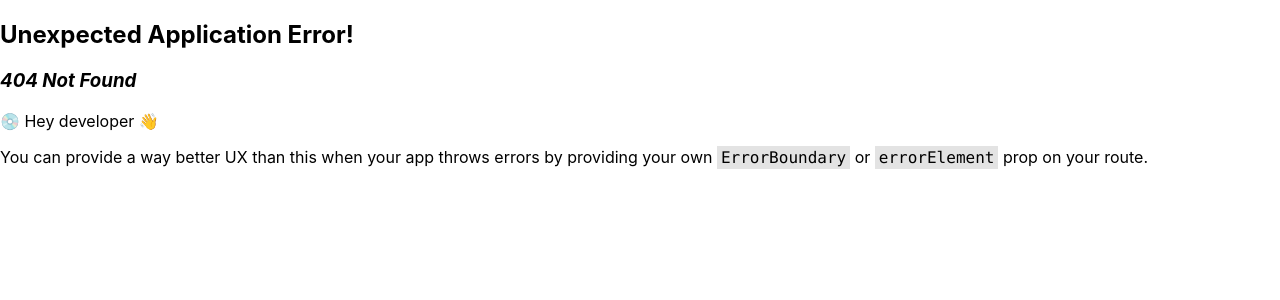
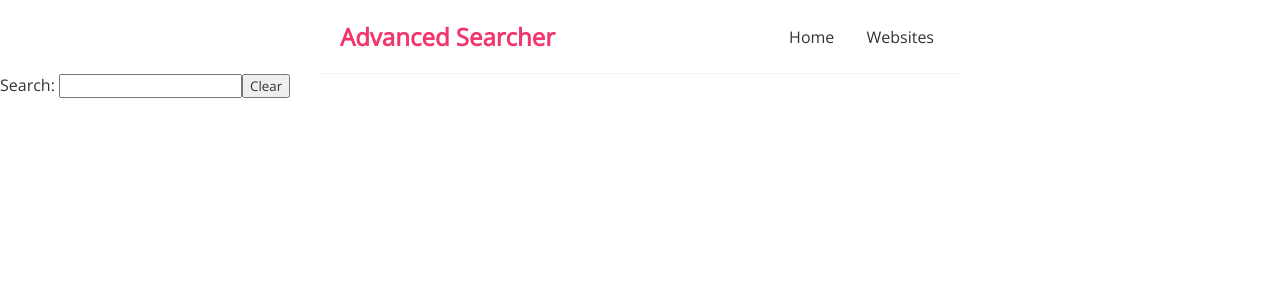
Before and after one commit to np-2001/search-app, a React (Create React App) app: page /search in a window 1280 px wide. Before the commit this address had no page. Shown: the top 300 px of the page. Built offline with nearby package versions, Linux system fonts and the light colour scheme.

Commit message:
Added nav bar, added 2nd page for searching, created a search bar, and added react router to navigate pages

```diff
--- a/src/App.js
+++ b/src/App.js
@@ -1,32 +1,31 @@
 import './App.css';
 import {PropTypes} from "prop-types";
-import {
-  createBrowserRouter,
-  RouterProvider,
-} from "react-router-dom";
+import Navbar from './Navbar';
 
 function App() {
   return (
     <div className="App">
+     <Navbar />
      <Description/>
      <Search text = "add search"/>
-     <Website_Query/>
     </div>
   );
 }
 
+
+
 function Description() {
   return (
     <div>
-      <h1>Advanced Search Filter</h1>
       <p> Add websites you want to search then give a prompt!</p>
     </div>
   );
 }
+
 function Search(props) {
   return (
     <form>
-      <label for='search_request'> Enter search request: </label>
+      <label for='search_request'></label>
       <input type="text" id='search_request' value= {props.text}/>
     </form>
   );
@@ -35,10 +34,6 @@ function Search(props) {
 Search.propTypes = {
   text: PropTypes.string,
 };
-//Button to go to website_query
-function Website_Query(){
-  return (
-    <button>Enter website urls</button>
-  );
-}
+
+
 export default App;
--- /dev/null
+++ b/src/Navbar.js
@@ -0,0 +1,16 @@
+import React from 'react'
+
+function Navbar() {
+
+    return (
+        <nav className="navbar">
+            <h1> Advanced Searcher </h1>
+            <div className="pages">
+                <a href='/'> Home</a>
+                <a href='/search'> Websites </a>
+            </div>
+        </nav>
+    );
+}
+
+export default Navbar
--- /dev/null
+++ b/src/Search.js
@@ -0,0 +1,68 @@
+import React from 'react'
+
+import Navbar from './Navbar'
+
+import { useState, useEffect } from "react";
+
+function Search() {
+  return (
+    <div className='searchpage'>
+    <Navbar />
+    <Searchbar/>
+
+    </div>
+
+  )
+}
+
+function Searchbar() {
+    const [searchData,setSearchData] = useState([]);
+    const [Search, SetSearch] = useState("");
+    const [Entered, SetEntered] = useState("")
+
+    useEffect(() => {
+        // Load search data from localStorage when the component mounts
+        const storedData = localStorage.getItem('searchData');
+        if (storedData) {
+          setSearchData(JSON.parse(storedData));
+        }
+      }, []);
+
+      useEffect(() => {
+        // Save search data to localStorage whenever it changes
+        localStorage.setItem('searchData', JSON.stringify(searchData));
+      }, [searchData]);
+
+    const handleChange = (event) => {
+        SetSearch(event.target.value);
+      };
+
+    const Enter = (event) => {
+        if (event.key === 'Enter') {
+          // 👇 Get input value
+            SetEntered(Search);
+            setSearchData((prevsearchData) => [...prevsearchData, Search]);
+            SetSearch(''); // Clear the search bar after appending
+            SetEntered('');
+        }
+      };
+    const handleClear = () => {
+        setSearchData([]); // Clear the searchData array
+    };
+
+    return (
+        <div className="Searchbar">
+            <label> Search: </label>
+            <input
+                type="text"
+                id="Search"
+                value={Search}
+                onChange={handleChange}
+                onKeyDown={Enter}
+            />
+            <button onClick={handleClear}>Clear</button> {/* Updated the button */}
+            <h3> {searchData} </h3>
+        </div>
+    );
+}
+export default Search
--- a/src/index.css
+++ b/src/index.css
@@ -1,4 +1,42 @@
-body {
+@import url('https://fonts.googleapis.com/css2?family=Open+Sans:ital,wght@0,300;1,300&display=swap');
+
+* {
+  margin: 0;
+  font-family: "Open Sans";
+  color: #333;
+}
+.navbar {
+  padding: 20px;
+  display: flex;
+  align-items: center;
+  max-width: 600px;
+  margin: 0 auto;
+  border-bottom: 1px solid #f2f2f2;
+}
+.navbar h1 {
+  color: #f1356d;
+}
+.navbar .pages {
+  margin-left: auto;
+}
+.navbar a {
+  margin-left: 16px;
+  text-decoration: none;
+  padding: 6px;
+}
+.navbar a:hover {
+  color: #f1356d;
+}
+.content {
+  max-width: 600px;
+  margin: 40px auto;
+  padding: 20px;
+}
+
+
+
+
+/* body {
   margin: 0;
   font-family: -apple-system, BlinkMacSystemFont, 'Segoe UI', 'Roboto', 'Oxygen',
     'Ubuntu', 'Cantarell', 'Fira Sans', 'Droid Sans', 'Helvetica Neue',
@@ -10,4 +48,4 @@ body {
 code {
   font-family: source-code-pro, Menlo, Monaco, Consolas, 'Courier New',
     monospace;
-}
+} */
--- a/src/index.js
+++ b/src/index.js
@@ -2,6 +2,8 @@ import React from 'react';
 import ReactDOM from 'react-dom/client';
 import './index.css';
 import App from './App';
+import Search from './Search';
+
 import reportWebVitals from './reportWebVitals';
 import {
   createBrowserRouter,
@@ -12,6 +14,10 @@ const router = createBrowserRouter([
   {
     path: "/",
     element: <App/>,
+  },
+  {
+    path: "search",
+    element: <Search/>,
   },
 ]);
 
```
